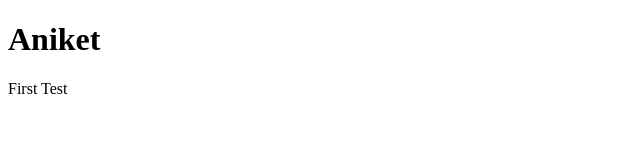
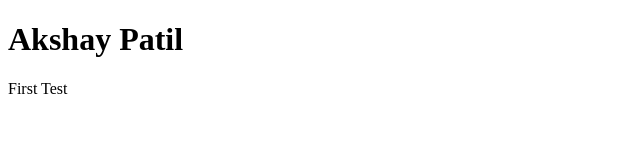
Before and after one commit to aniketpatil104/Netlify, a plain HTML site: page index.htm in a window 1280 px wide. Shown: the whole page, without its empty margins (0-640 px from the left). Drawn offline with Linux system fonts and the light colour scheme.

Commit message:
Update index.htm

```diff
--- a/index.htm
+++ b/index.htm
@@ -2,7 +2,7 @@
 <html>
 <body>
 
-<h1>Aniket</h1>
+<h1>Akshay Patil</h1>
 
 <p>First Test</p>
 
```
